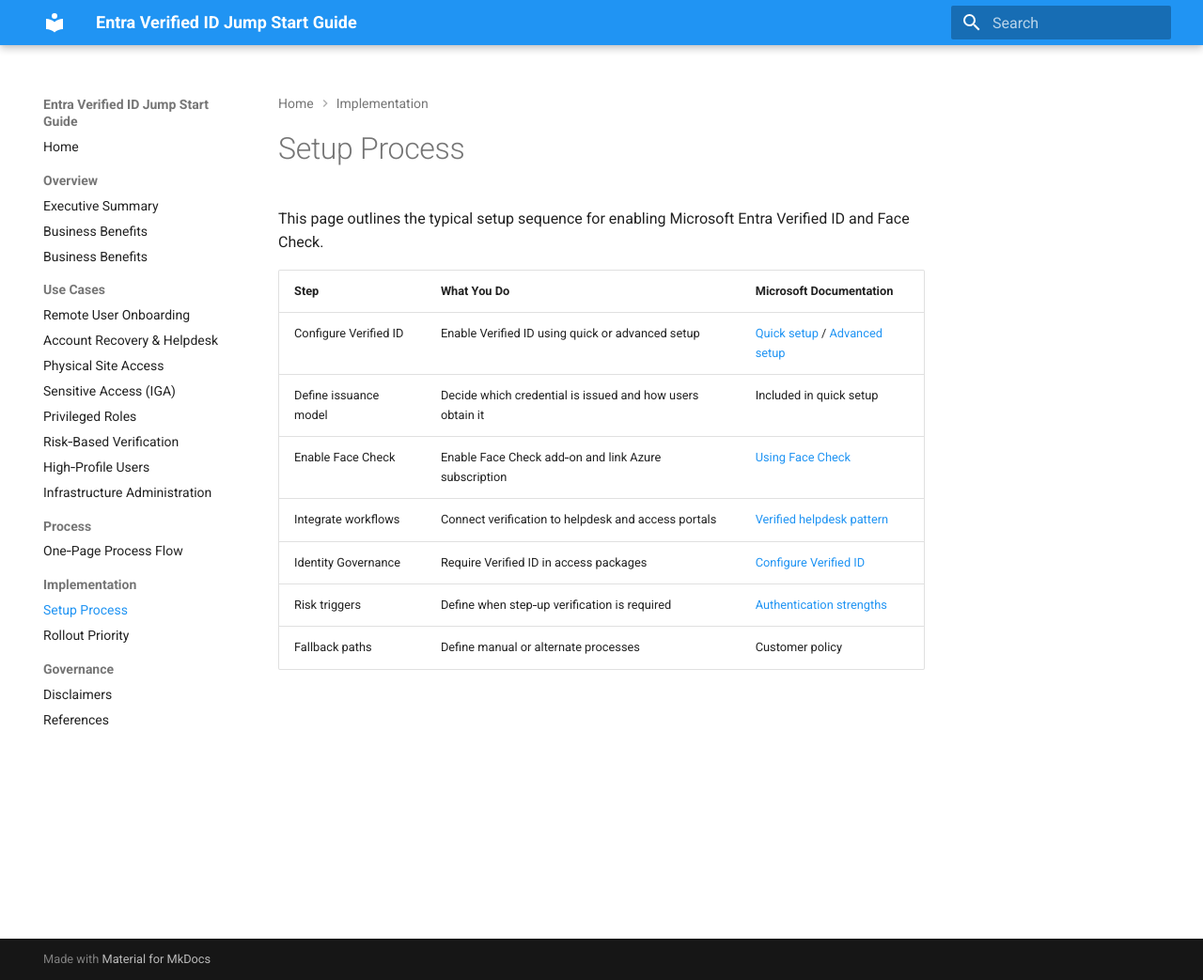
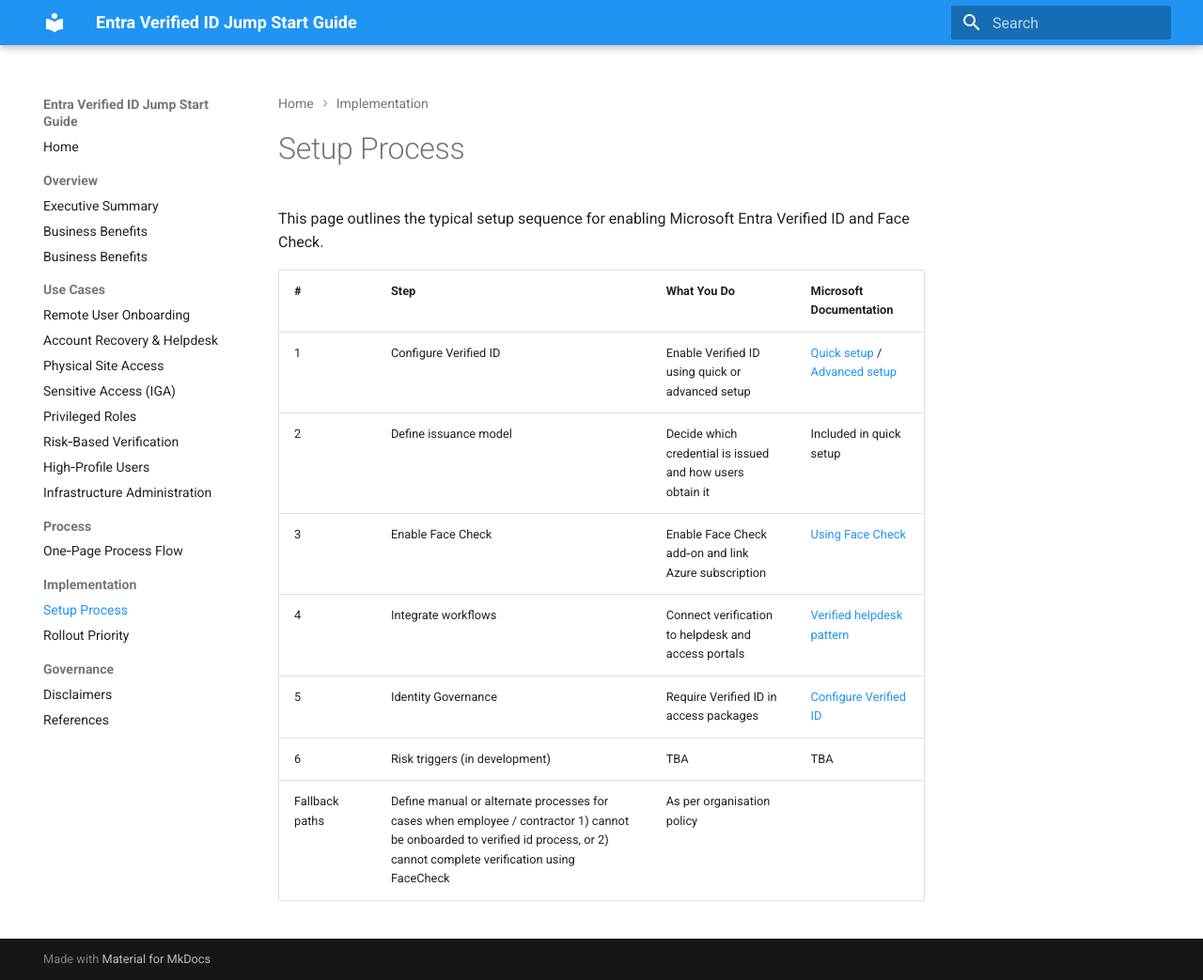
Before and after one commit to microsoft/VerifiedIDJumpStart, an MkDocs documentation site: the page built from docs/04-implementation/setup.md, in a window 1280 px wide and 1043 px high. Shown: the whole window at 94% size. Built offline with MkDocs 1.6.1 and Material for MkDocs 9.7.7, drawn with Linux system fonts in a browser that asks for light colours.

Commit message:
Update setup.md

```diff
--- a/docs/04-implementation/setup.md
+++ b/docs/04-implementation/setup.md
@@ -2,12 +2,12 @@
 
 This page outlines the typical setup sequence for enabling Microsoft Entra Verified ID and Face Check.
 
-| Step | What You Do | Microsoft Documentation |
-|-----|------------|------------------------|
-| Configure Verified ID | Enable Verified ID using quick or advanced setup | [Quick setup](https://learn.microsoft.com/en-us/entra/verified-id/verifiable-credentials-configure-tenant-quick) / [Advanced setup](https://learn.microsoft.com/en-us/entra/verified-id/verifiable-credentials-configure-tenant) |
-| Define issuance model | Decide which credential is issued and how users obtain it | Included in quick setup |
-| Enable Face Check | Enable Face Check add‑on and link Azure subscription | [Using Face Check](https://learn.microsoft.com/en-us/entra/verified-id/using-facecheck) |
-| Integrate workflows | Connect verification to helpdesk and access portals | [Verified helpdesk pattern](https://learn.microsoft.com/en-us/entra/verified-id/helpdesk-with-verified-id) |
-| Identity Governance | Require Verified ID in access packages | [Configure Verified ID](https://learn.microsoft.com/en-us/entra/id-governance/entitlement-management-verified-id-settings) |
-| Risk triggers | Define when step‑up verification is required | [Authentication strengths](https://learn.microsoft.com/en-us/entra/identity/authentication/concept-authentication-strengths) |
-| Fallback paths | Define manual or alternate processes | Customer policy |
+|#| Step | What You Do | Microsoft Documentation |
+|---|-----|------------|------------------------|
+|1| Configure Verified ID | Enable Verified ID using quick or advanced setup | [Quick setup](https://learn.microsoft.com/en-us/entra/verified-id/verifiable-credentials-configure-tenant-quick) / [Advanced setup](https://learn.microsoft.com/en-us/entra/verified-id/verifiable-credentials-configure-tenant) |
+|2| Define issuance model | Decide which credential is issued and how users obtain it | Included in quick setup |
+|3| Enable Face Check | Enable Face Check add‑on and link Azure subscription | [Using Face Check](https://learn.microsoft.com/en-us/entra/verified-id/using-facecheck) |
+|4| Integrate workflows | Connect verification to helpdesk and access portals | [Verified helpdesk pattern](https://learn.microsoft.com/en-us/entra/verified-id/helpdesk-with-verified-id) |
+|5| Identity Governance | Require Verified ID in access packages | [Configure Verified ID](https://learn.microsoft.com/en-us/entra/id-governance/entitlement-management-verified-id-settings) |
+|6| Risk triggers (in development) | TBA | TBA |
+| Fallback paths | Define manual or alternate processes for cases when employee / contractor 1) cannot be onboarded to verified id process, or 2) cannot complete verification using FaceCheck | As per organisation policy |
```
